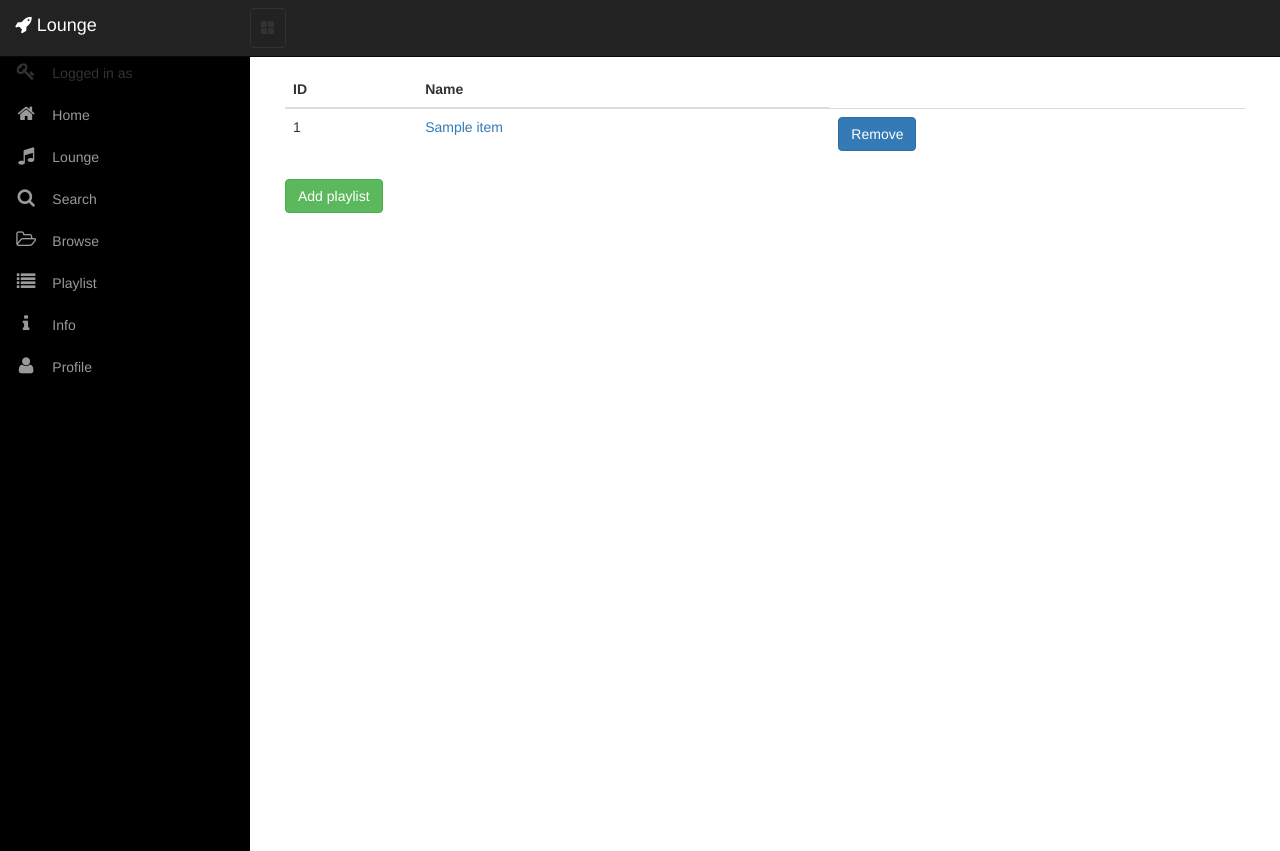
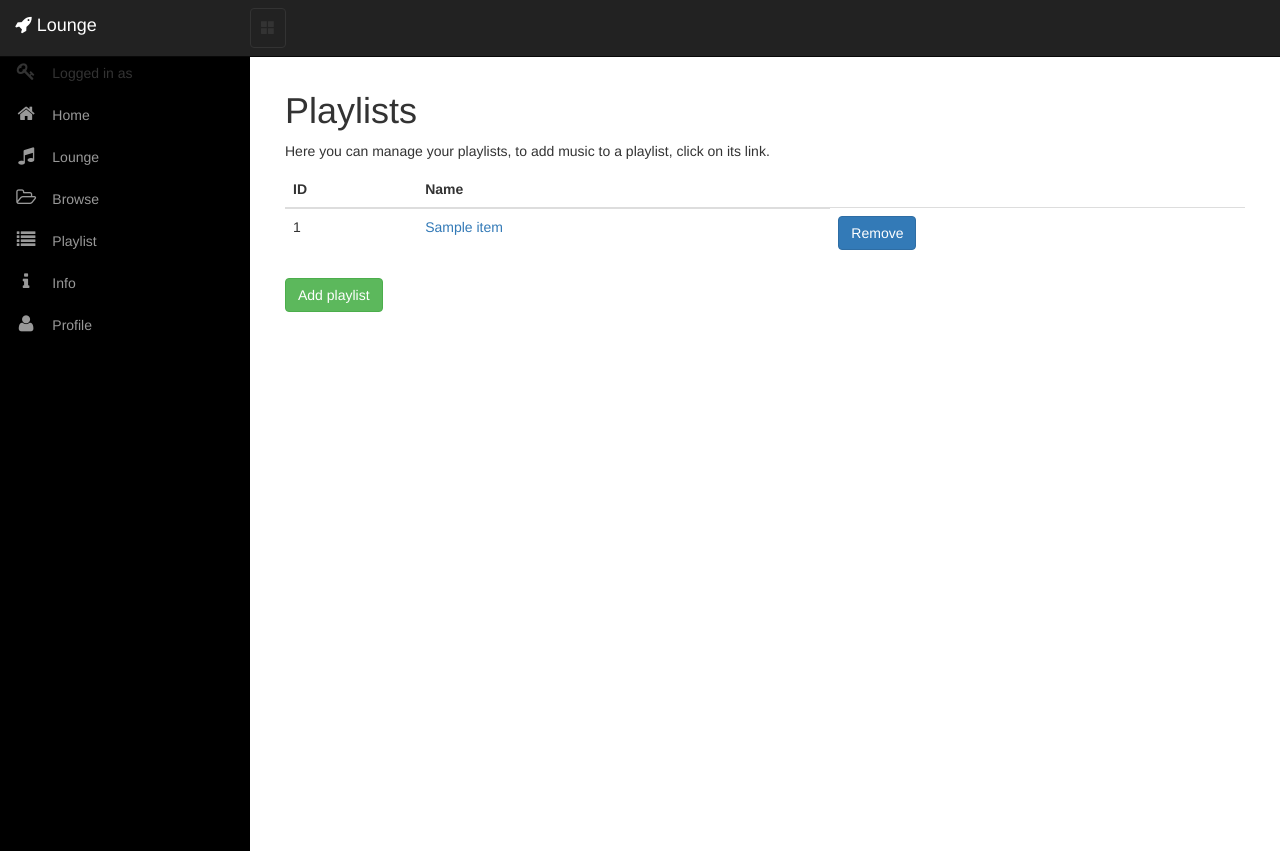
Before and after one commit to ax-rwnd/lounge-frontseat, a Flask app: template src/templates/playlists.html in a window 1280 px wide. Run offline with Flask 2, Linux system fonts and the light colour scheme; the template is opened without the code that fills it: most values are stand-ins (such as "Sample title", 1, 10 or a date in 2020); some libraries are stand-ins or nearby versions.

Commit message:
Cosmetic fixes.

```diff
--- a/src/templates/playlists.html
+++ b/src/templates/playlists.html
@@ -1,5 +1,7 @@
 {% extends "index.html" %}
 {% block content %}
+<h1>Playlists</h1>
+<p>Here you can manage your playlists, to add music to a playlist, click on its link.</p>
 
 <div class="table-responsive">
     <table class="table table-hover" id="dynamic_field">
@@ -10,8 +12,8 @@
         </tr>
         </thead>
         <tbody>
-        {% if items == None%}
-        Nothing in playlist
+        {% if items == None or items | length <= 0 %}
+        <td>You don't have any playlists yet.</td><td></td>
         {%else%}
         {% for item in items %}
 
--- a/src/templates/search.html
+++ /dev/null
@@ -1,4 +0,0 @@
-{% extends "index.html" %}
-{% block content %}
-Search
-{% endblock %}
--- a/src/templates/sidebar.html
+++ b/src/templates/sidebar.html
@@ -17,12 +17,6 @@
 			</span>
                     Lounge</a>
 	    </li>
-
-
-            <li>
-                <a href="/search"><span class="fa-stack fa-lg pull-left"><i
-                        class="fa fa-search fa-stack-1x "></i></span>Search</a>
-            </li>
             <li>
                 <a href="/browse"> <span class="fa-stack fa-lg pull-left"><i class="fa fa-folder-open-o fa-stack-1x "></i></span>Browse</a>
             </li>
@@ -30,7 +24,7 @@
                 <a href="/playlist"> <span class="fa-stack fa-lg pull-left"><i class="fa fa-list fa-stack-1x "></i></span>Playlist</a>
             </li>
          <li>
-                <a href="/info"><span class="fa-stack fa-lg pull-left"><i class="fa fa-info fa-stack-1x "></i></span>
+                <a href="/info"><span class="fa-stack fa-lg pull-left active"><i class="fa fa-info fa-stack-1x "></i></span>
                     Info</a>
                 <ul class="nav-pills nav-stacked" style="list-style-type:none;">
                     <li><a href="/about"><span class="fa-stack fa-lg pull-left"><i
```
Also changed, not shown: src/templates/browse.html (+5 -2 lines), src/templates/music.html (+5 -2 lines).
